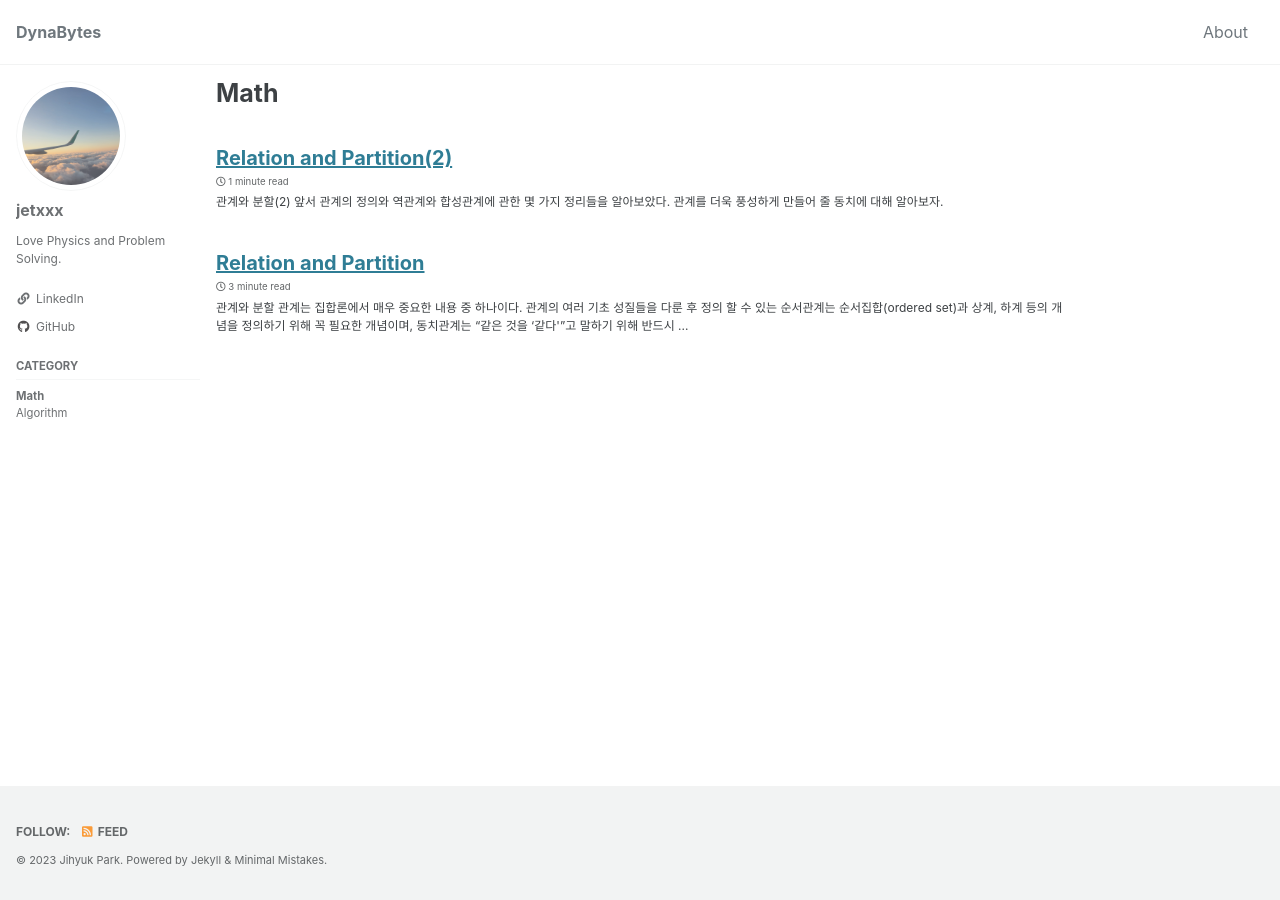
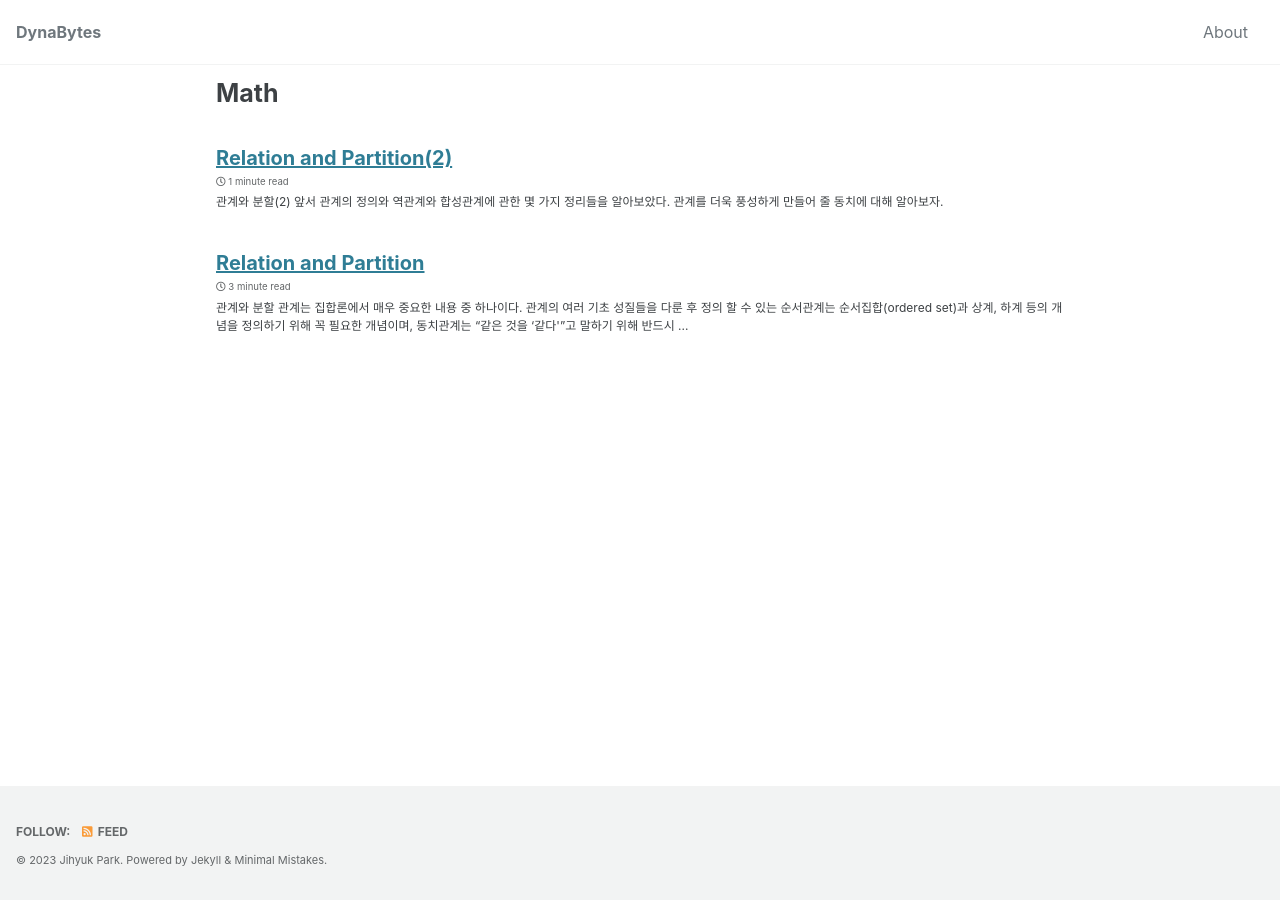
Before and after one commit to dyna-bytes/dyna-bytes.github.io, a Jekyll site: the page built from _pages/category-math.md, in a window 1280 px wide. Built offline with Jekyll 4.4.1, drawn with Linux system fonts in a browser that asks for light colours; cached includes are drawn as plain includes.

Commit message:
[fix] sidebar

```diff
--- a/_config.yml
+++ b/_config.yml
@@ -302,3 +302,5 @@ defaults:
       values:
       layout: single
       author_profile: true
+      sidebar:
+          nav: "sidebar-category"
--- a/_pages/category-math.md
+++ b/_pages/category-math.md
@@ -2,9 +2,6 @@
 title: "Math"
 layout: archive
 permalink: /math/
-sidebar:
-    nav: "sidebar-category"
-author_profile: true
 ---
 {% assign posts = site.categories.math %}
 {% for post in posts %} {% include archive-single.html type=page.entries_layout %} {% endfor %}
```
Also changed, not shown: _pages/category-algo.md (+0 -3 lines), images/nasa_space_shuttle_challenger.jpg (added).
